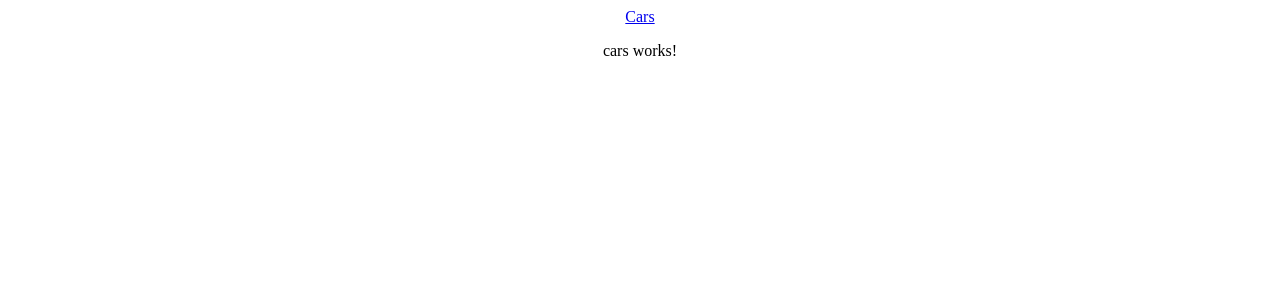
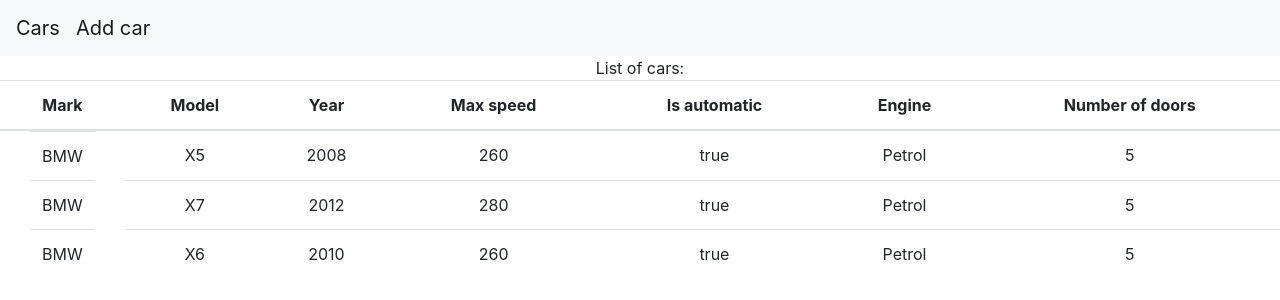
Before and after one commit to jelenailic7/cars-angular, an Angular app: page /cars in a window 1280 px wide. Shown: the top 300 px of the page. Built offline with nearby package versions, Linux system fonts and the light colour scheme.

Commit message:
2 zadatak

```diff
--- /dev/null
+++ b/src/app/app-routing.module.ts
@@ -0,0 +1,37 @@
+import { NgModule } from '@angular/core';
+import { RouterModule, Routes } from '@angular/router';
+
+import { CarsComponent } from './cars/cars.component';
+import { LayoutComponent } from './layout/layout.component';
+import { CarFormComponent } from './car-form/car-form.component';
+
+
+
+
+
+const appRoutes: Routes = [
+    {
+        path: '',
+        redirectTo: '/cars',
+        pathMatch: 'full'
+    },
+    { path:'cars', component: CarsComponent},
+    { path:'add', component: CarFormComponent},
+
+];
+
+
+
+
+ @NgModule({
+    imports: [
+    RouterModule.forRoot(
+            appRoutes
+          )
+    ],
+    exports: [
+        RouterModule
+    ]
+})
+
+export class AppRoutingModule {}
--- a/src/app/app.component.html
+++ b/src/app/app.component.html
@@ -1,3 +1,2 @@
-<!--The content below is only a placeholder and can be replaced.-->
 <div style="text-align:center">
 <app-layout></app-layout>
--- a/src/app/app.module.ts
+++ b/src/app/app.module.ts
@@ -1,31 +1,35 @@
 import { BrowserModule } from '@angular/platform-browser';
 import { NgModule } from '@angular/core';
-import { RouterModule, Routes } from '@angular/router';
+import { AppRoutingModule } from './app-routing.module';
 
 
 
 import { AppComponent } from './app.component';
 import { CarsComponent } from './cars/cars.component';
 import { LayoutComponent } from './layout/layout.component';
+import { CarService } from './service/car.service';
+import { CarFormComponent } from './car-form/car-form.component';
+import { FormsModule } from '@angular/forms';
 
 
-const appRoutes: Routes = [
-{ path:'cars', component: CarsComponent}
-];
+
 
 
 @NgModule({
   declarations: [
     AppComponent,
     CarsComponent,
-    LayoutComponent
+    LayoutComponent,
+    CarFormComponent
   ],
   imports: [
     BrowserModule,
-    RouterModule.forRoot(appRoutes)
+    AppRoutingModule,
+    FormsModule
+
 
   ],
-  providers: [],
+  providers: [CarService],
   bootstrap: [AppComponent]
 })
 export class AppModule { }
--- /dev/null
+++ b/src/app/car-form/car-form.component.html
@@ -0,0 +1,48 @@
+<form #carForm="ngForm" (ngSubmit)="submitCar(newCar)">
+
+<div class="form-group">
+
+  <label>Mark</label>
+  <input type="text" name="mark" [(ngModel)]="newCar.mark"><br>
+  </div>
+
+<div class="form-group">
+
+  <label>Model</label>
+  <input type="text" name="model" [(ngModel)]="newCar.model"><br>
+  </div>
+
+<div class="form-group">
+
+  <label>Year</label>
+  <input type="number" name="year" [(ngModel)]="newCar.year"><br>
+  </div>
+
+<div class="form-group">
+
+  <label>Max speed</label>
+  <input type="text" name="maxSpeed" [(ngModel)]="newCar.maxSpeed"><br>
+  </div>
+
+<div class="form-group">
+
+  <label>Is automatic</label>
+  <input type="checkbox" name="isAutomatic" [(ngModel)]="newCar.isAutomatic"><br>
+  </div>
+
+
+
+<div class="form-group">
+
+  <label>Engine</label>
+  <input type="text" name="engine" [(ngModel)]="newCar.engine"><br>
+  </div>
+
+<div class="form-group">
+
+  <label>Number of doors</label>
+  <input type="text" name="numberOfDoors" [(ngModel)]="newCar.numberOfDoors"><br>
+  </div>
+
+
+</form>
--- /dev/null
+++ b/src/app/car-form/car-form.component.ts
@@ -0,0 +1,24 @@
+import { Component, OnInit, EventEmitter, Output } from '@angular/core';
+import { Car } from '../models/car';
+
+@Component({
+  selector: 'app-car-form',
+  templateUrl: './car-form.component.html',
+  styleUrls: ['./car-form.component.css']
+})
+export class CarFormComponent implements OnInit {
+@Output() onSubmit = new EventEmitter<Car>();
+
+
+  private newCar: Car = new Car();
+  constructor() { }
+
+ public submitCar (car: Car) {
+    this.onSubmit.emit(car);
+    this.newCar = new Car();
+  }
+
+  ngOnInit() {
+  }
+
+}
--- a/src/app/cars/cars.component.html
+++ b/src/app/cars/cars.component.html
@@ -1,3 +1,30 @@
-<p>
-  cars works!
-</p>
+List of cars:<br>
+
+
+<table class="table">
+  <thead>
+    <tr>
+      <th>Mark</th>
+      <th>Model</th>
+      <th>Year </th>
+      <th>Max speed </th>
+      <th>Is automatic </th>
+      <th>Engine </th>
+      <th>Number of doors </th>
+
+    </tr>
+  </thead>
+  <tbody>
+    <tr *ngFor = "let car of cars">
+      <a>
+      <td>{{ car.mark }}</td>
+      </a>
+      <td>{{ car.model }}</td>
+      <td>{{ car.year }}</td>
+      <td>{{ car.maxSpeed }}</td>
+      <td>{{ car.isAutomatic }}</td>
+      <td>{{ car.engine }}</td>
+      <td>{{ car.numberOfDoors }}</td>
+      </tr>
+      </tbody>
+  </table>
--- a/src/app/cars/cars.component.ts
+++ b/src/app/cars/cars.component.ts
@@ -1,4 +1,5 @@
 import { Component, OnInit } from '@angular/core';
+import { CarService } from '../service/car.service';
 
 @Component({
   selector: 'app-cars',
@@ -7,7 +8,12 @@
 })
 export class CarsComponent implements OnInit {
 
-  constructor() { }
+cars;
+
+  constructor(private carService: CarService) {
+    this.cars = this.carService.getCars();
+  }
+
 
   ngOnInit() {
   }
--- a/src/app/layout/layout.component.html
+++ b/src/app/layout/layout.component.html
@@ -1,4 +1,6 @@
-
- <a href =""  routerLink = "/cars">Cars</a>
+<nav class="navbar navbar-expand-xl navbar-light bg-light">
+  <a class="navbar-brand" routerLink="/cars">Cars</a>
+  <a class="navbar-brand" routerLink="/add">Add car</a>
+</nav>
 
 <router-outlet></router-outlet>
--- /dev/null
+++ b/src/app/models/car.ts
@@ -0,0 +1,12 @@
+export class Car {
+
+    constructor(
+        public id?:number,
+        public mark?:string,
+        public model?:string,
+        public year?:number,
+        public maxSpeed?:number,
+        public isAutomatic?:boolean,
+        public engine?:string,
+        public numberOfDoors?:number ) {}
+}
--- /dev/null
+++ b/src/app/service/car.service.ts
@@ -0,0 +1,45 @@
+import { Injectable } from '@angular/core';
+import { Car } from '../models/car';
+@Injectable()
+export class CarService {
+
+
+private cars: Car[] =[
+  {
+        id: 1,
+        mark: "BMW",
+        model: "X5",
+        year: 2008,
+        maxSpeed: 260,
+        isAutomatic: true,
+        engine: 'Petrol ',
+        numberOfDoors:5
+  },
+  {
+    id: 1,
+    mark: "BMW",
+    model: "X7",
+    year: 2012,
+    maxSpeed: 280,
+    isAutomatic: true,
+    engine: 'Petrol ',
+    numberOfDoors:5
+},
+{
+  id: 1,
+  mark: "BMW",
+  model: "X6",
+  year: 2010,
+  maxSpeed: 260,
+  isAutomatic: true,
+  engine: 'Petrol ',
+  numberOfDoors:5
+}
+]
+  constructor() { }
+
+  public getCars()
+  {
+    return this.cars;
+  }
+}
```
Also changed, not shown: .angular-cli.json, src/app/car-form/car-form.component.css (added), 2 other files (tests, documents, lock files or other folders).
